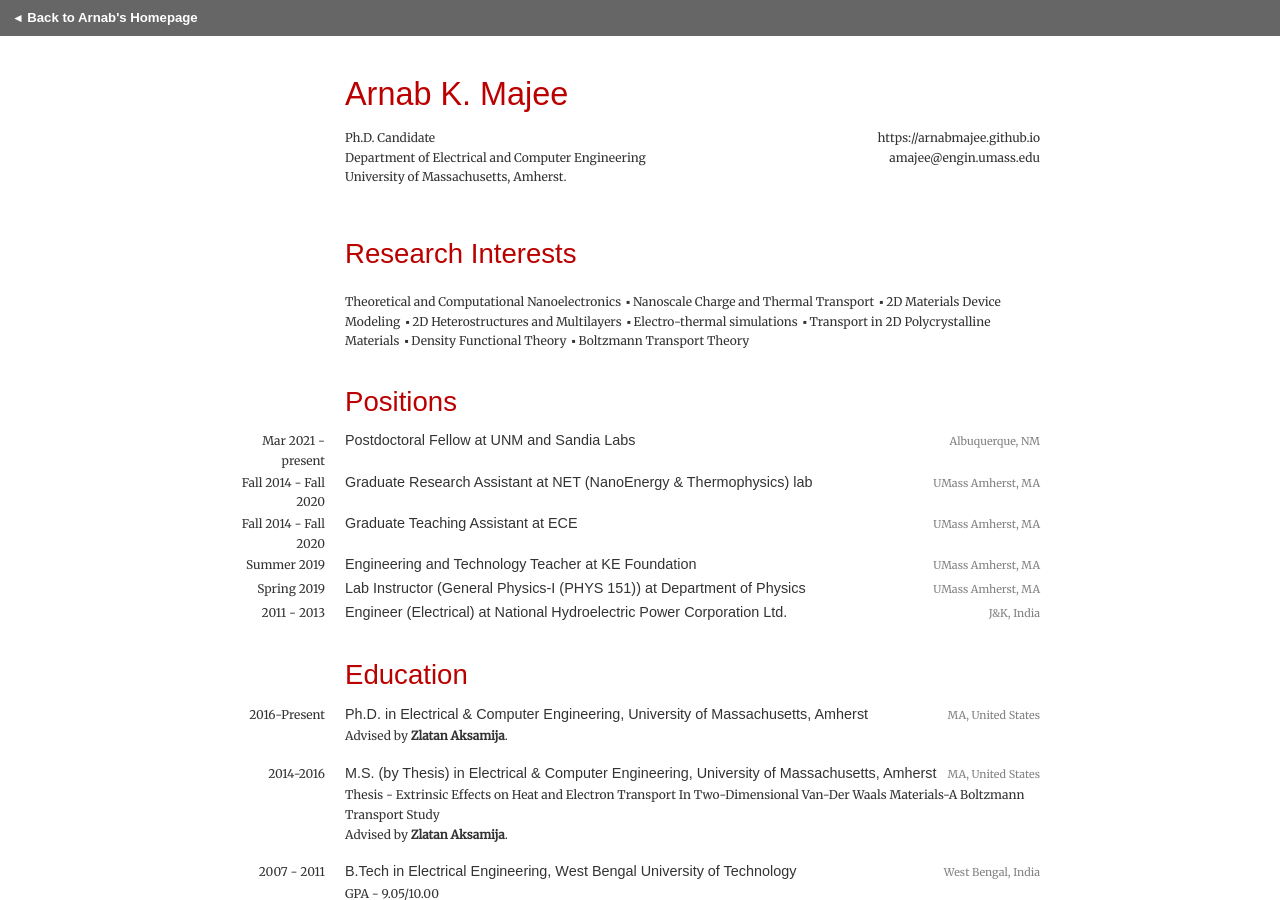
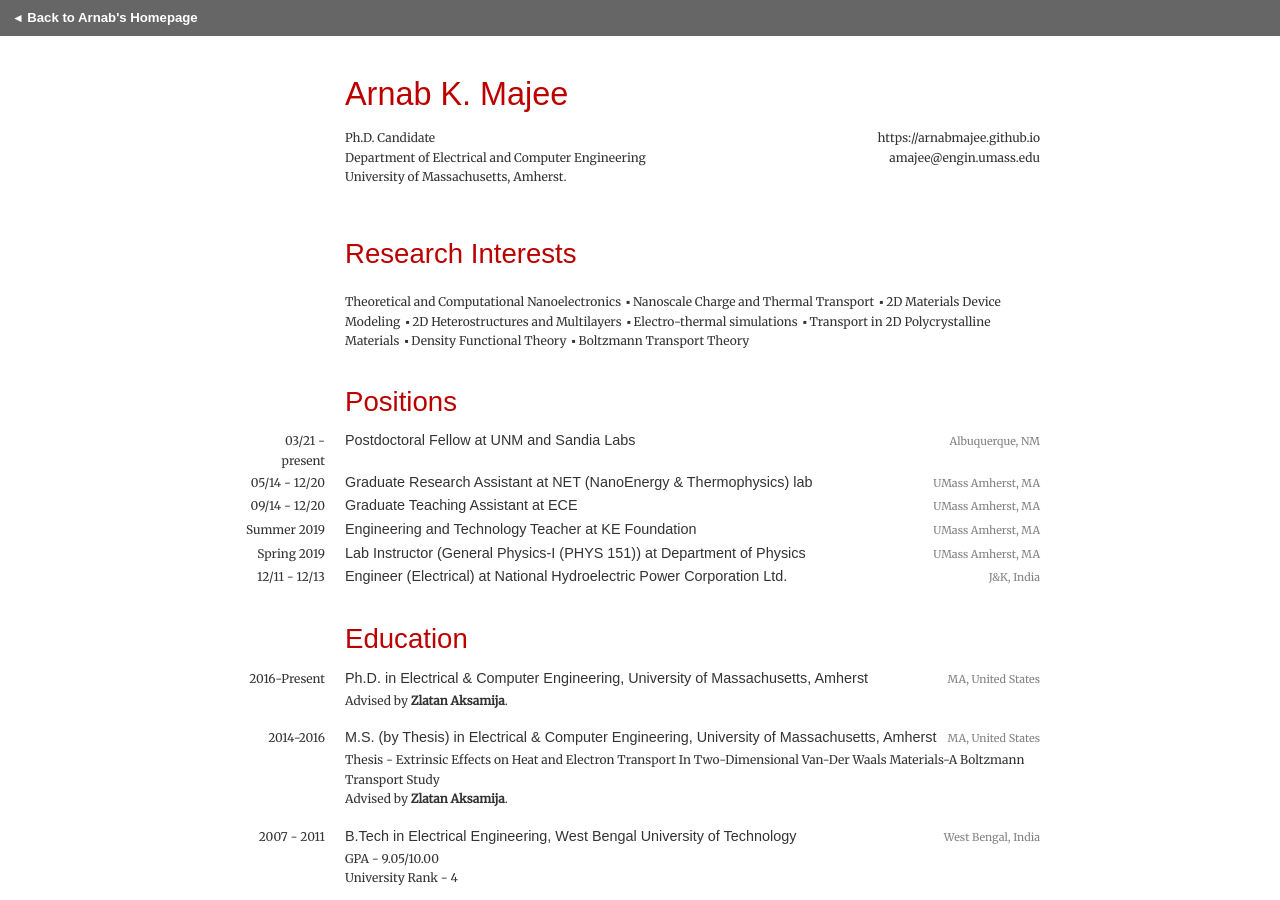
Before and after one commit to arnabmajee/arnabmajee.github.io, a Jekyll site: the page built from cv.html, in a window 1280 px wide and 900 px high. Built offline with Jekyll 4.4.1, drawn with Linux system fonts in a browser that asks for light colours; nearby versions of some CDN libraries.

Commit message:
Update positions.yml

```diff
--- a/_data/positions.yml
+++ b/_data/positions.yml
@@ -1,12 +1,12 @@
 - title: Postdoctoral Fellow
-  years: Mar 2021 - present
+  years: 03/21 - present
   company: UNM and Sandia Labs
 #  group: HCI - VIS Lab
   location: Albuquerque, NM
   mentors:
     - Prof. Francesca Cavallo and Dr. Danhong Huang
 - title: Graduate Research Assistant
-  years: Fall 2014 - Fall 2020
+  years: 05/14 - 12/20
   company: <a href="https://netlab.umasscreate.net/">NET (NanoEnergy & Thermophysics) lab</a>
 #  group: HCI - VIS Lab
   location: UMass Amherst, MA
@@ -20,7 +20,7 @@
 #    - Visualization
 
 - title: Graduate Teaching Assistant
-  years: Fall 2014 - Fall 2020
+  years: 09/14 - 12/20
   company: ECE
 #  group: HCI - VIS Lab
   location: UMass Amherst, MA
@@ -133,7 +133,7 @@
 
 
 - title: Engineer (Electrical)
-  years: 2011 - 2013
+  years: 12/11 - 12/13
   company: <a href="http://www.nhpcindia.com/home.aspx">National Hydroelectric Power Corporation Ltd.</a>
 #  group: Complex Systems Lab
   location: J&K, India
```
